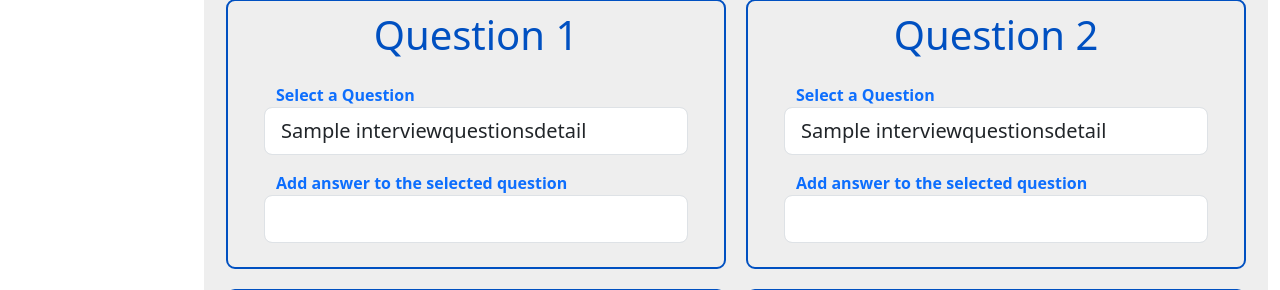
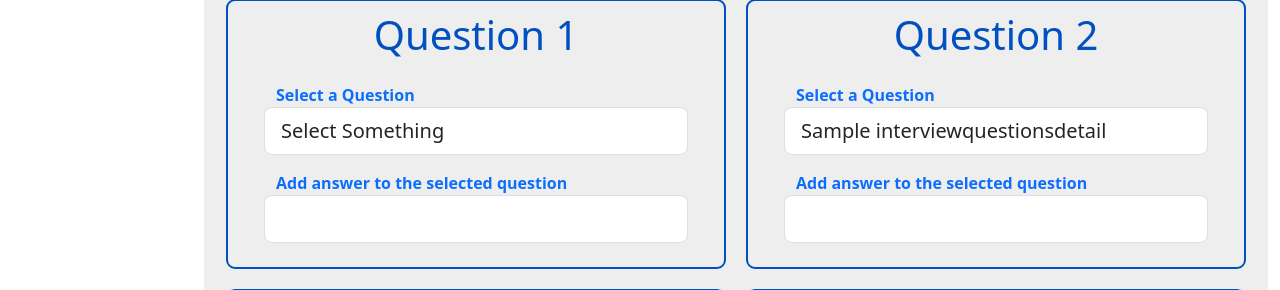
Before and after one commit to martin265/SmartWayConstructionProject, a PHP site: page /administrator_interview_questions.php in a window 1280 px wide. Shown: the part 957-1247 px from the top of the page. Run offline with PHP 8.4, Linux system fonts and the light colour scheme; tables that the repository leaves empty or names only in its code hold one stand-in row (values such as "Sample post"); some libraries are stand-ins or nearby versions.

Commit message:
still working on it

```diff
--- a/administrator_interview_questions.php
+++ b/administrator_interview_questions.php
@@ -454,6 +454,7 @@ if ($_SERVER["REQUEST_METHOD"] == "POST") {
                                                     <div class="row mt-4">
                                                         <label for="" class="fw-bold text-primary">Select a Question</label>
                                                         <select name="select_question_1" id="" class="form-control form-control-lg">
+                                                            <option value="Select Something">Select Something</option>
                                                             <option value="<?php echo($single_question["question_1"]);?>"><?php echo($single_question["question_1"]);?></option>
                                                         </select>
                                                     </div>
```
